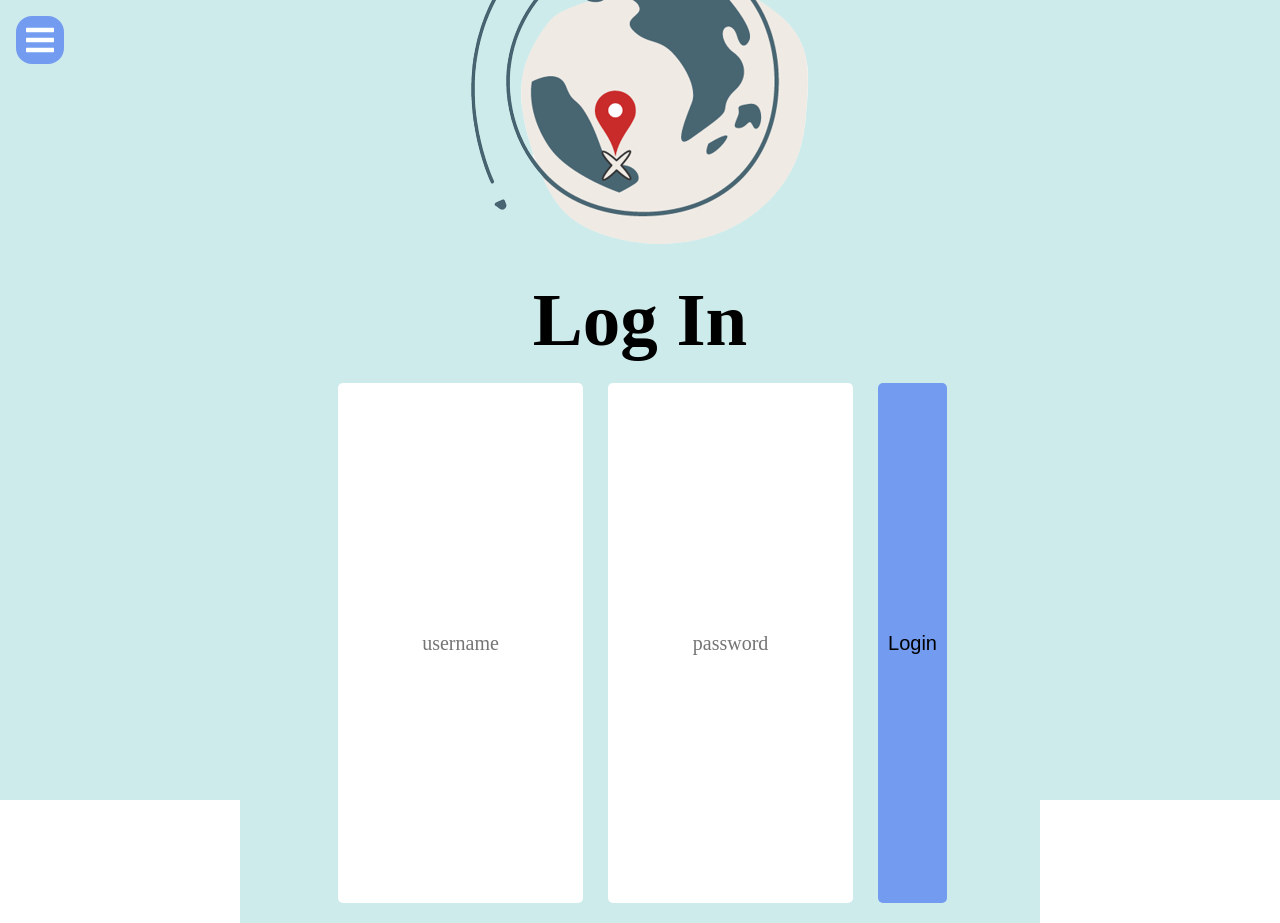
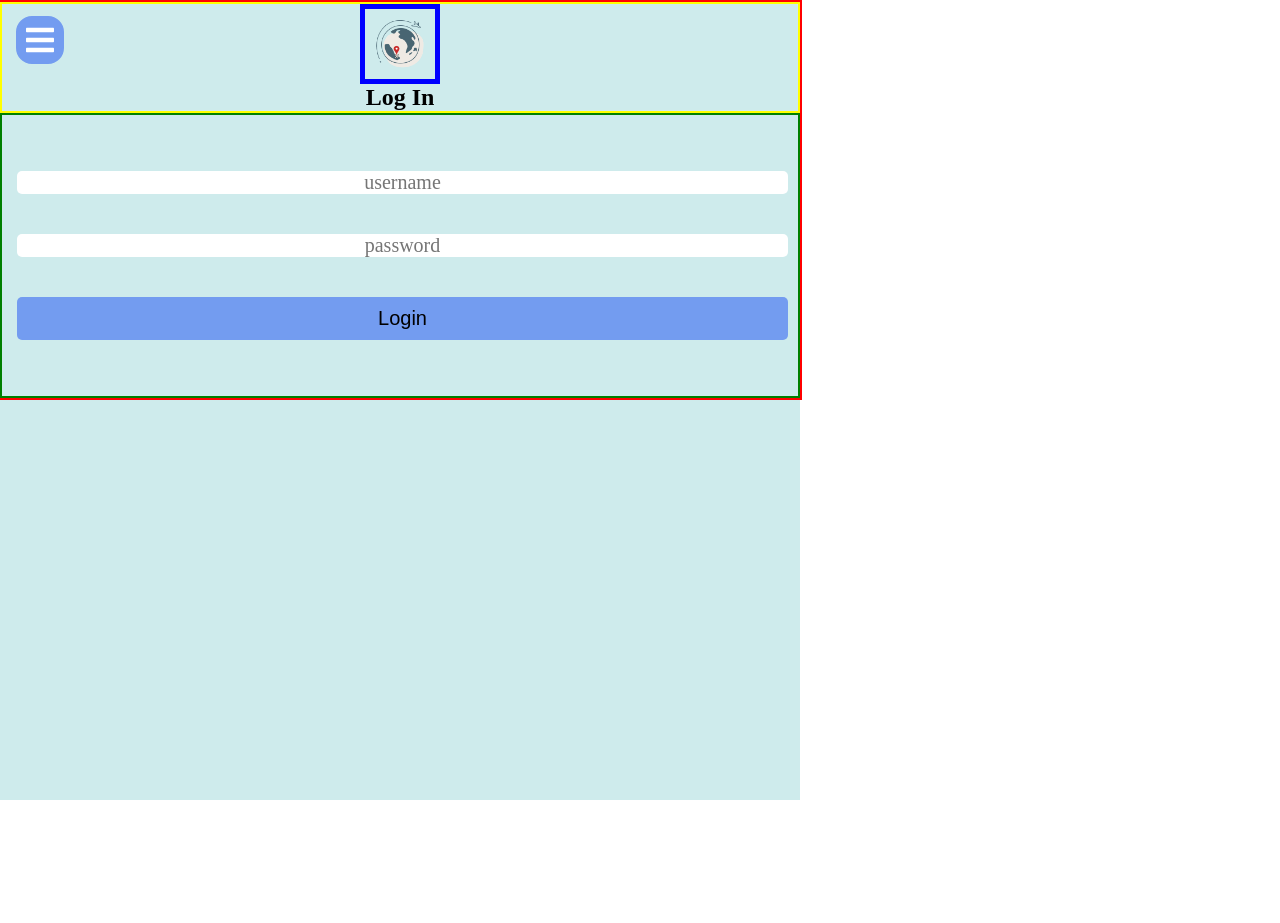
Before and after one commit to Capstone-MEJA/memorymarker, a React app: page /login in a window 1280 px wide. After the commit the page ends 800 px from the top, so only its background shows below. Built offline with nearby package versions, Linux system fonts and the light colour scheme.

Commit message:
finished user profile styling

```diff
--- a/src/features/auth/Login.tsx
+++ b/src/features/auth/Login.tsx
@@ -33,12 +33,11 @@ const Login = () => {
   }
   return (
     <LoginWrapper>
-      <Logo>
-        <img src="logo.png" />
-      </Logo>
-
-      <form onSubmit={handleSubmit}>
+      <FormWrapper onSubmit={handleSubmit}>
+        <LogoTitleWrap>
+        <ImageWrapper src='logo.png'/>
         <FormTitle>Log In</FormTitle>
+          </LogoTitleWrap>
         <LoginCredsWrapper>
           <Input
             type="text"
@@ -59,7 +58,7 @@ const Login = () => {
           </Button>
         </LoginCredsWrapper>
         {auth.loginStatus === "rejected" ? <p>{auth.loginError}</p> : null}
-      </form>
+      </FormWrapper>
     </LoginWrapper>
   );
 };
@@ -70,17 +69,36 @@ const LoginWrapper = styled.div`
   display: flex;
   flex-direction: column;
   align-items: center;
-  justify-content: center;
-  font-size: 50px;
+  // justify-content: center;
+  // font-size: 50px;
   height: 100vh;
+  width: 100vw;
   background-color: #ceebec;
+  // border: 2px solid black;
+
+  @media ${device.mobileS} {
+    max-width: 800px;
+  }
 `;
 
-const Logo = styled.section`
+const ImageWrapper = styled.img`
   display: flex;
   align-items: center;
   justify-content: center;
-  height: 50%
+  border: 5px solid blue;
+  width: 10rem;
+  height: 10rem;
+
+  @media ${device.mobileS} {
+    max-width: 800px;
+    height: 5rem;
+    width: 5rem;
+    justify-content: center;
+  }
+  @media ${device.laptopL} {
+    max-width: 1440px;
+    justify-content: center;
+  }
 `;
 
 const FormTitle = styled.h2`
@@ -115,15 +133,34 @@ const LoginCredsWrapper = styled.section`
   display: flex;
   flex-direction: row;
   justify-content: center;
-  width: 80vw;
-  height: 70vh;
+  width: 100vw;
+  height: 100vh;
   background-color: #ceebec;
+  border: 2px solid green;
 
   @media ${device.mobileS} {
     max-width: 800px;
+    flex-direction: column;
   }
 
   @media ${device.laptopL} {
     max-width: 1441px;
+    flex-direction: row;
   }
 `;
+
+const FormWrapper = styled.form`
+  display: flex;
+  flex-direction: column;
+  height: 50%;
+  border: 2px solid red;
+`;
+
+const LogoTitleWrap = styled.form`
+  display: flex;
+  flex-direction: column;
+  justify-content: center;
+  align-items: center;
+  border: 2px solid yellow;
+  height: 50%;
+`;
--- a/src/features/pages/UserProfile.tsx
+++ b/src/features/pages/UserProfile.tsx
@@ -1,24 +1,112 @@
+import { useSelector } from "react-redux";
 import { Link } from "react-router-dom";
+import styled from "styled-components";
+import { RootState } from "../../store";
 // import authentication
 
 const UserProfile = () => {
+  const auth = useSelector((state: RootState) => state.auth);
   return (
     <>
-      <section>
-        <Link to={`/information`}>Information</Link>
-        <Link to={`/myposts`}>Posts</Link>
-
-        <div>
-          <h1>Hi, {"username here"}</h1>
-          <h1>
+      <Section>
+        <TextWrapper>
+        <ImageWrapper src='logo.png'/>
+          <h1>Hi, {auth.username}</h1>
+          <Paragraph>
             From your account dashboard, you can view and manage your posts, and
             edit your password and account details.
-          </h1>
-        </div>
-
-      </section>
+          </Paragraph>
+        </TextWrapper>
+        <ButtonWrapper>
+        <Button to={`/information`}>Information</Button>
+        <Button to={`/myposts`}>Posts</Button>
+        </ButtonWrapper>
+      </Section>
     </>
   );
 };
 
 export default UserProfile;
+
+const Section = styled.section`
+  display: flex;
+  flex-direction: column;
+  align-items: center;
+  justify-content: center;
+  background-color: #ceebec;
+  padding: 2rem;
+  height: 100vh;
+  width: 100%;
+`;
+
+const TextWrapper = styled.div`
+display: flex;
+flex-direction: column;
+align-items: center;
+width: 70%
+font-size: small;
+h1{
+  font-family: "Playfair Display", serif;
+  text-transform: uppercase;
+  padding: 10px;
+}
+`;
+
+const ImageWrapper = styled.img`
+  height: 8rem;
+  width: 8rem;
+
+  @media (min-width: 425px) {
+    height: 10rem;
+    width: 10rem;
+  }
+  @media (min-width: 800px) {
+    height: 12rem;
+    width: 12rem;
+  }
+  @media (min-width: 1100px) {
+    height: 14rem;
+    width: 14rem;
+  }
+`;
+
+const Button = styled(Link)`
+  background-color: #739cf0;
+  font-family: "Montserrat", sans-serif;
+  border-radius: 5px;
+  border: none;
+  cursor: pointer;
+  font-size: 15px;
+  padding: 5px;
+  margin: 10px 2rem 5px 2rem;
+  width: 13rem;
+  text-decoration: none;
+  text-align: center;
+  color: whitesmoke;
+`;
+
+const Paragraph = styled.p`
+  text-align: center;
+  padding: 5px;
+  font-family: "Cormorant Garamond", serif;
+  font-size: 15px;
+
+  @media (min-width: 425px) {
+    font-size: 20px;
+    width: 70%;
+    padding: 10px;
+  }
+  @media (min-width: 800px) {
+    font-size: 30px;
+    width: 70%;
+    padding: 10px;
+  }
+`;
+
+const ButtonWrapper = styled.div`
+  display: flex;
+  flex-direction: column;
+  @media (min-width: 800px) {
+    flex-direction: row;
+  }
+`;
```
Also changed, not shown: 1 other file (tests, documents, lock files or other folders).
